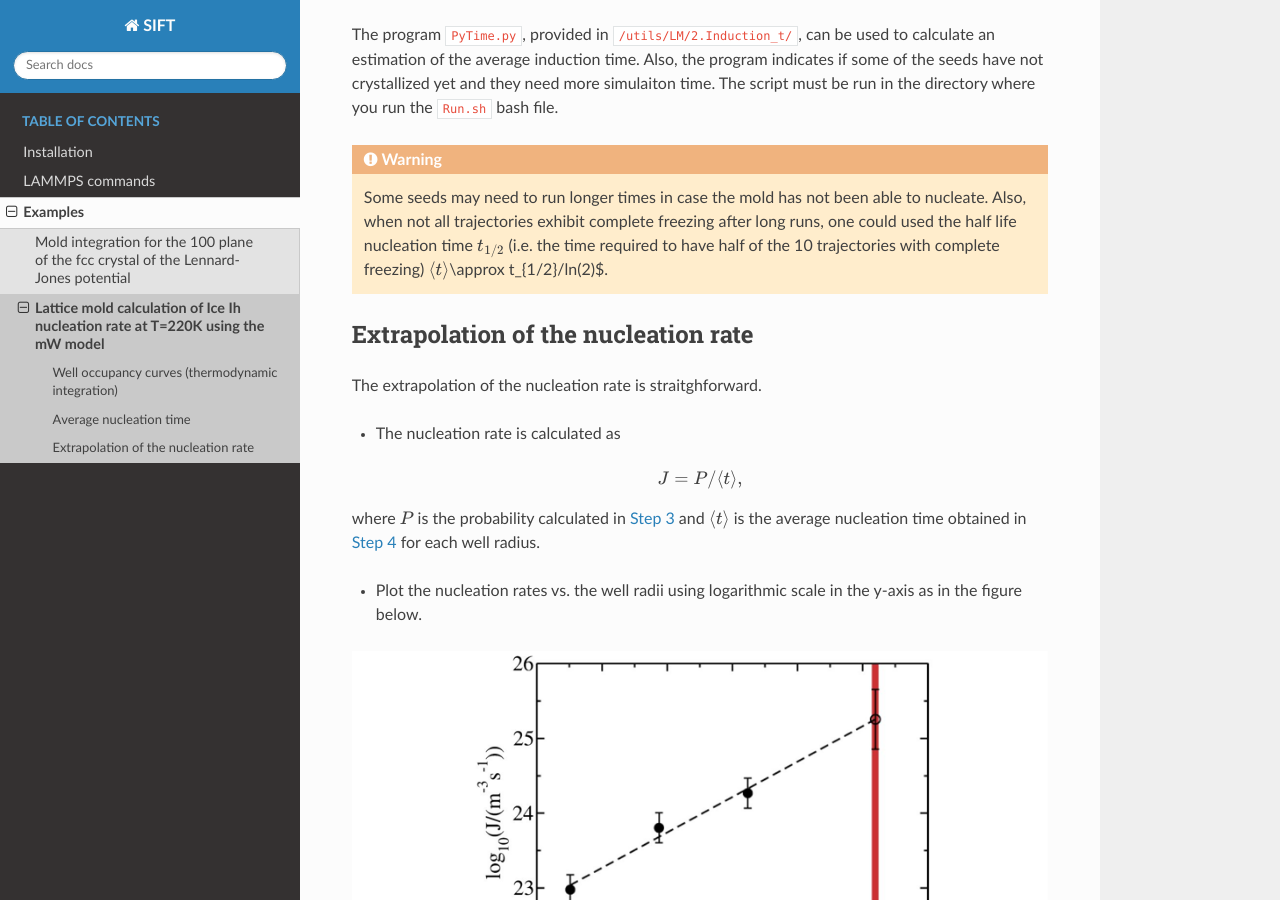
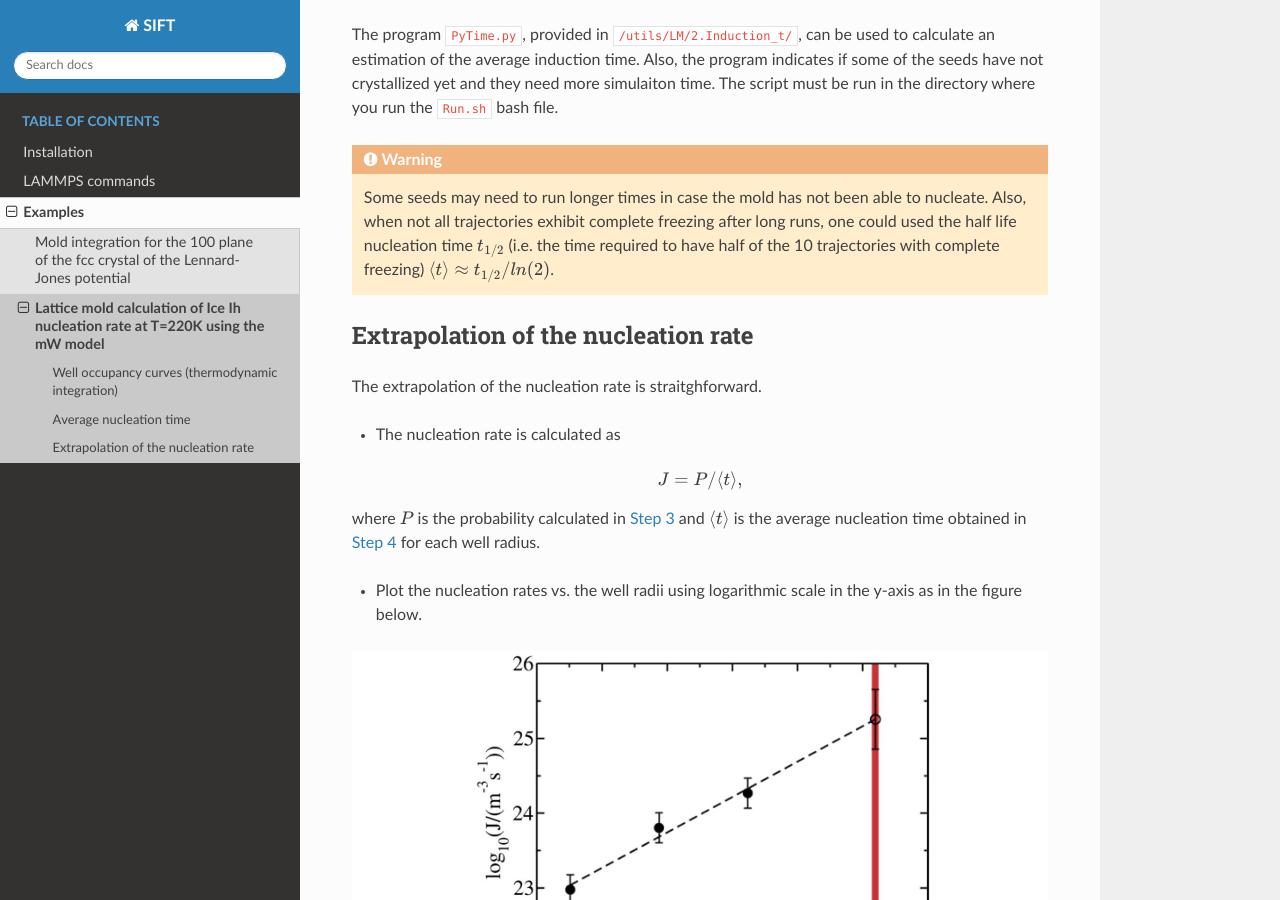
Before and after one commit to AndresRTejedor/Mold, a Sphinx documentation site: the page built from docs/source/example_LM_mw.md, in a window 1280 px wide and 900 px high, scrolled down 7283 px. Built offline with Sphinx 7.4.7 and the Read the Docs theme 2.0.0, drawn with Linux system fonts in a browser that asks for light colours; cross-references to code outside the pages are shown as plain code.

`````diff
--- a/docs/source/example_LM_mw.md
+++ b/docs/source/example_LM_mw.md
@@ -208,7 +208,7 @@ The script must be run in the directory where you run the `Run.sh` bash file.
 
 ````{warning}
 Some seeds may need to run longer times in case the mold has not been able to nucleate.
-Also, when not all trajectories exhibit complete freezing after long runs, one could used the half life nucleation time $t_{1/2}$ (i.e. the time required to have half of the 10 trajectories with complete freezing) $\langle t\rangle$\approx t_{1/2}/ln(2)$.
+Also, when not all trajectories exhibit complete freezing after long runs, one could used the half life nucleation time $t_{1/2}$ (i.e. the time required to have half of the 10 trajectories with complete freezing) $\langle t\rangle\approx t_{1/2}/ln(2)$.
 ````
 
 
`````
